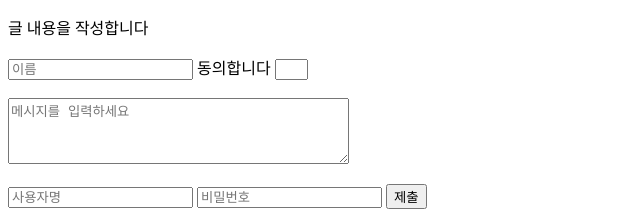
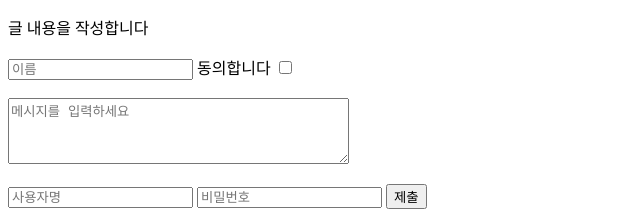
Before and after one commit to hleeat/hyunjilee, a plain HTML site: page index.html in a window 1280 px wide. Shown: the part 341-563 px from the top of the page, 0-640 px from the left. Drawn offline with Linux system fonts and the light colour scheme.

Commit message:
fix:colon

```diff
--- a/index.html
+++ b/index.html
@@ -38,7 +38,7 @@
             <p>
                 <input type="text" name="username" maxlength=20 placeholder="이름"/>
                 <label for="chk">동의합니다</label>
-                <input type=”checkbox” id="chk" name="chk" maxlength=5 max=5 style="width:2%">
+                <input type="checkbox" id="chk" name="chk">
                 <br/><br/>
                 <textarea rows="4" cols="40" placeholder="메시지를 입력하세요"></textarea>
                 <form action="/submit" method="post">
```
